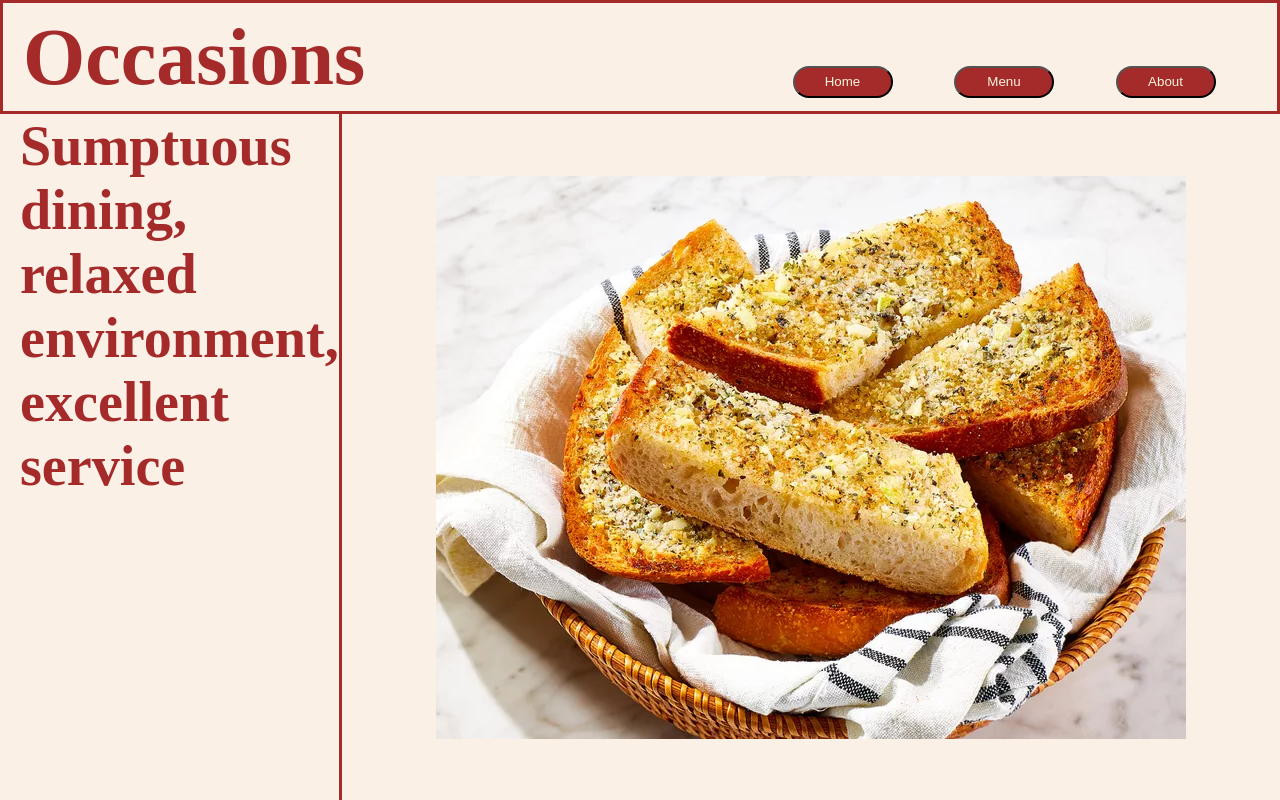
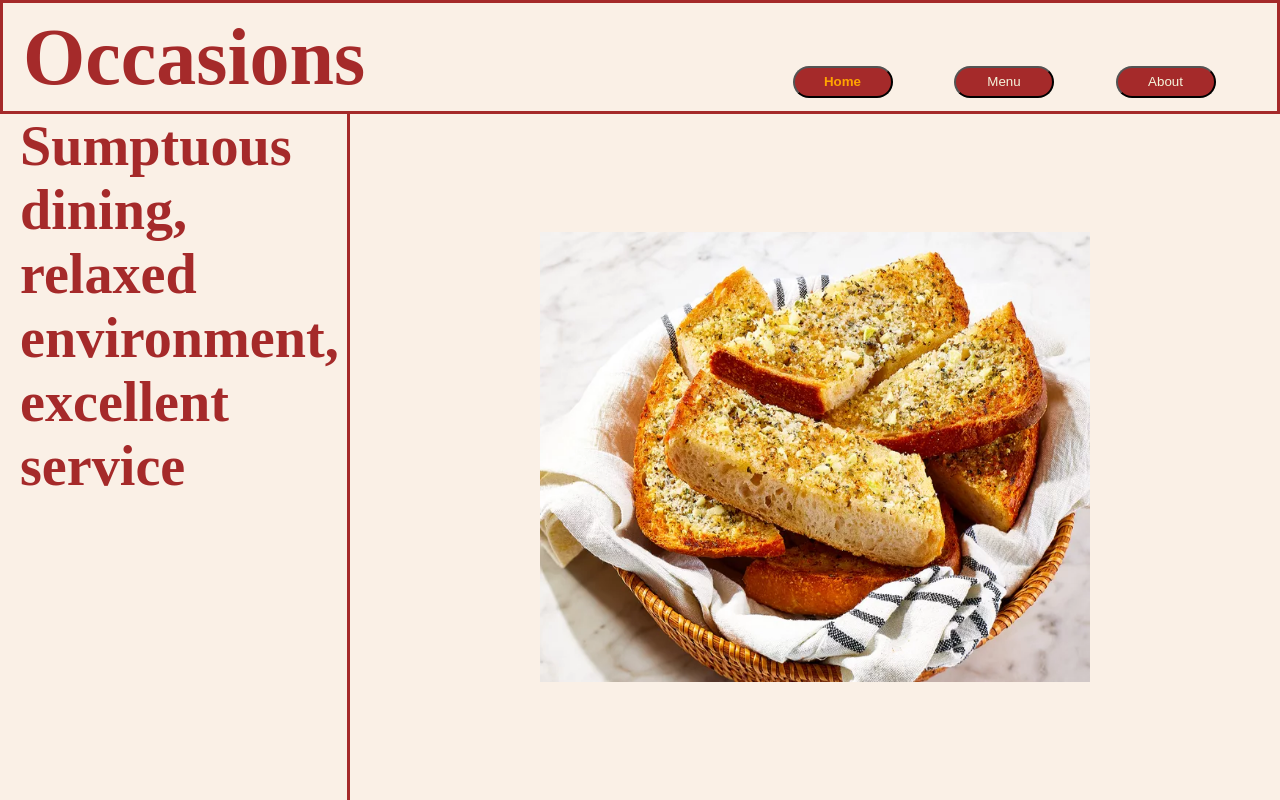
Before and after one commit to Stream5937/Odin-Restaurant-page, a website built with webpack: page src/index.html in a window 1280 px wide. Built offline with nearby package versions, Linux system fonts and the light colour scheme; files whose address does not match are found by name.

Commit message:
use separate modules per tab

```diff
--- /dev/null
+++ b/src/about.js
@@ -0,0 +1,32 @@
+//imports
+import image3 from '../assets/images/potatoSalad.png';
+
+//about tab -----------------------------------------------------------------------------
+
+//sidebar text about page version
+export const sideBarText_about = () => {
+    const listItem = document.createElement('li');
+    const heading = document.createElement('h3');
+    heading.innerText="About text";
+    listItem.appendChild(heading);
+    listItem.classList.add("sideText_about");
+    listItem.classList.add("tab");
+    listItem.dataset.tabIndex = 2;
+    return listItem;
+}
+
+// image
+// aboutpage image image_3
+export const image3_component = () => {
+    const element = document.createElement('li');
+    // Add the image to our <li>.
+    const image_3 = new Image();
+    image_3.src = image3;
+    if(image_3 && image_3.style) {
+        image_3.style.height = '450px';
+        image_3.style.width = '550px';
+    }
+    element.appendChild(image_3);
+    element.dataset.tabIndex = 2;
+    return element;
+}
--- /dev/null
+++ b/src/home.js
@@ -0,0 +1,35 @@
+//imports
+import image1 from '../assets/images/garlicBread.png';
+
+//home tab -----------------------------------------------------------------------------
+
+//sidebar text home page version
+export const sideBarText_home = () => {
+    const listItem = document.createElement('li');
+    const heading = document.createElement('h3');
+    heading.innerText="Sumptuous dining, relaxed environment, excellent service";
+    listItem.appendChild(heading);
+    listItem.classList.add("sideText_home");
+    listItem.classList.add("tab");
+    listItem.dataset.tabIndex = 0;
+    return listItem;
+}
+
+// image
+//homepage image image_1
+export const image1_component = () => {
+    const element = document.createElement('li');
+    // Add the image to our <li>.
+    const image_1 = new Image();
+    image_1.src = image1;
+    if(image_1 && image_1.style) {
+        image_1.style.height = '450px';
+        image_1.style.width = '550px';
+    }
+    element.appendChild(image_1);
+    element.dataset.tabIndex = 0;
+    //element.style.width = '300px';
+    //element.style.height = 'auto';
+
+    return element;
+}
--- a/src/index.html
+++ b/src/index.html
@@ -3,14 +3,12 @@
 <head>
     <meta charset="UTF-8">
     <meta name="viewport" content="width=device-width, initial-scale=1.0">
-    <!--link rel="stylesheet" href="style.css" type="text/javascript"-->
     <title>Occasions</title>
 </head>
 <body>
-
     <header>
         <div id="headName">
-
+            <!--from functions.js module-->
         </div>
         <nav>
             <button data-num ="0" id="btn0" class="default-tab">Home</button>
@@ -19,16 +17,17 @@
         </nav>
     </header>
     <div class="container">
-        <div class="sideBar">
-            <ul class="tabs-sidebar"></ul>
+        <div id="sideBar">
+            <ul class="tabs-sidebar">
+                 <!--from home/menu/about.js modules-->
+            </ul>
         </div>
         <div id="content">
-            <ul class="tabs-content"></ul>
+            <ul class="tabs-content">
+                <!--from home/menu/about.js modules-->
+            </ul>
         </div>
     </div>
-    <!--script src = './index.js' type="text/javascript"-->
-    <script src="bundle.js"></script>
-    </script>
-
+        <script src="bundle.js"></script>
 </body>
 </html>
--- a/src/index.js
+++ b/src/index.js
@@ -1,23 +1,31 @@
 import './style.css';
-import {head_name,sideBarText_home,sideBarText_menu,sideBarText_about,image1_component,image2_component,      image3_component} from './functions.js';
+import {head_name} from './functions.js';
+
+import {sideBarText_home,image1_component} from './home.js';
+import {sideBarText_menu,image2_component} from './menu.js';
+import {sideBarText_about,image3_component} from './about.js';
+
 
 //set the Restaurant name
 document.querySelector('#headName').appendChild(head_name());
 
 const contentTabsList = document.querySelector('.tabs-content');
+//console.log(`at 11: ${contentTabsList}`);
 contentTabsList.appendChild(image1_component());
 contentTabsList.appendChild(image2_component());
 contentTabsList.appendChild(image3_component());
+//console.log(`at 15: ${contentTabsList}`);
+
 
 const sideBarTabsList = document.querySelector('.tabs-sidebar');
+//console.log(`at 17: ${sideBarTabsList}`);
 sideBarTabsList.appendChild(sideBarText_home());
 sideBarTabsList.appendChild(sideBarText_menu());
 sideBarTabsList.appendChild(sideBarText_about());
+//console.log(`at 22: ${sideBarTabsList}`);
 
 let tabIndex = 0; //default
 const buttonContainer = document.querySelector("nav");
-
-
 
 // Converting HTML collection to array
 const buttons = [...buttonContainer.children];
@@ -25,45 +33,71 @@ const buttons = [...buttonContainer.children];
 //find default tab button and tab index
 let defaultTabIndex = -1;
 buttons.forEach(findDefault);
+
 function findDefault(item, index, arr){
- console.log(`index: ${index}, item: ${arr[index]} buttonNumber: ${arr[index].dataset.num}`);
- if(arr[index].classList.contains('default-tab')) { defaultTabIndex = index;}
+ //console.log(`index: ${index}, item: ${arr[index]} buttonNumber: ${arr[index].dataset.num}`);
+ if(arr[index].classList.contains('default-tab')) {
+    defaultTabIndex = index;
+    buttons[defaultTabIndex].classList.add('active');
+  }
 }
-console.log(`defaultTabIndex = ${defaultTabIndex}`);
+//console.log(`defaultTabIndex = ${defaultTabIndex}`);
 
 // Selecting sideBar and content containers
 const sidebarContainer = document.querySelector('.tabs-sidebar');
+//console.log(`sidebarContainer: ${JSON.stringify(sidebarContainer)}`);
 const contentContainer = document.querySelector('.tabs-content');
-
+//console.log(`contentContainer: ${JSON.stringify(contentContainer)}`);
 // Converting HTML collections to arrays
+/*
 const tabSidebar = [...sidebarContainer.children];
 const tabContents = [...contentContainer.children];
+*/
+const tabSidebar = [...sideBarTabsList.children];
+const tabContents = [...contentTabsList.children];
 
+//console.log(`tabSidebar: ${tabSidebar}`);
+//console.log(`tabContents: ${tabContents}`);
 
 //prevent display if not default
+
 tabIndex = defaultTabIndex;
+//console.log(`tabIndex: ${tabIndex}`);
+
+/*
 //sidebar
 tabSidebar.forEach(showCurrentSidebar);
 
 function showCurrentSidebar(item, index, arr) {
   arr[index].style['display'] = 'none';
-  console.log(`at func sidebar tabIndex: ${tabIndex}`);
+  //console.log(`at func sidebar, index ${index}, tabIndex: ${tabIndex}`);
   if(index === tabIndex){
     arr[index].style['display'] = 'grid';
     console.log(`arr: ${arr}, arr[${index}].style: ${arr[index].style}`);
   }
 }
+*/
 
 //content
 tabContents.forEach(showCurrentContent);
 
 function showCurrentContent(item, index, arr){
   arr[index].style['display'] = 'none';
-  console.log(`at func content tabIndex: ${tabIndex}`);
+  //console.log(`at func content tabIndex: ${tabIndex}`);
   if(index === tabIndex){
     arr[index].style['display'] = 'grid';
-    console.log(`arr: ${arr}, arr[${index}].style: ${arr[index].style}`);
+    //console.log(`arr: ${arr}, arr[${index}].style: ${arr[index].style}`);
   }
+}
+
+//sideBar
+tabSidebar.forEach(showCurrentSidebar);
+
+function showCurrentSidebar(item, index, arr) {
+    item.style.display = 'none';
+    if(index === tabIndex){
+      item.style.display= 'grid';
+    }
 }
 
 //button event listener(s)
@@ -83,11 +117,19 @@ buttonContainer.addEventListener ("click", function(event) {
       tabIndex = 2;
       break;
     default:
-      //tabIndex = 0;
+      tabIndex = 0;
       break
   }
+  //clear indication of active button
+  buttons.forEach( (item, index, arr) =>{
+    buttons[index].classList.remove('active');
+  });
+  //indicate active button
+  buttons[tabIndex].classList.add('active');
+
   //update display
   console.log(`btn event tabIndex: ${tabIndex}`);
   tabSidebar.forEach(showCurrentSidebar);
   tabContents.forEach(showCurrentContent);
+
 });
--- /dev/null
+++ b/src/menu.js
@@ -0,0 +1,32 @@
+//imports
+import image2 from '../assets/images/mapleSprouts.png';
+
+//menu tab -----------------------------------------------------------------------------
+
+//sidebar text menu page version
+export const sideBarText_menu = () => {
+    const listItem = document.createElement('li');
+    const heading = document.createElement('h3');
+    heading.innerText="Menu text";
+    listItem.appendChild(heading);
+    listItem.classList.add("sideText_menu");
+    listItem.classList.add("tab");
+    listItem.dataset.tabIndex = 1;
+    return listItem;
+}
+
+// image
+// menupage image image_2
+export const image2_component = () => {
+    const element = document.createElement('li');
+    // Add the image to our <li>.
+    const image_2 = new Image();
+    image_2.src = image2;
+    if(image_2 && image_2.style) {
+        image_2.style.height = '450px';
+        image_2.style.width = '550px';
+    }
+    element.appendChild(image_2);
+    element.dataset.tabIndex = 1;
+    return element;
+}
--- a/src/style.css
+++ b/src/style.css
@@ -94,18 +94,20 @@ div.container{
 
 }
 
-div.sideBar{
+div#sideBar{
+/*div.sideBar{*/
     display:grid;
     grid-area: 1/1/2/2;
     background-color:linen ;
     height:100%;
-    width: 100%;
+    width: 350px;
     border-right: 3px;
     border-color: brown;
     border-style: solid;
     border-top: none;
     border-bottom: none;
     border-left: none;
+    grid-template-columns: 1fr;
 }
 
 .sideText_home {
--- a/webpack.config.js
+++ b/webpack.config.js
@@ -13,10 +13,13 @@ module.exports = {
         template: './src/index.html',
         title: 'Restaurant Page',
         watchFiles: ['./src/*.*', './src/index.js', './src/index.html', 'public/**/*'],
-        inject:false,
+        inject:false,   //stops double loading
     }),
   ],
   output: {
+    //NOT using  .[contenthash]  to provide unique bundle name each time thus avoid build from cache
+    //Not working filename: 'bundle.[contenthash].js',
+    //Not working filename: '[name].[contenthash].js',
     filename: 'bundle.js',
     path: path.resolve(__dirname, 'dist'),
     clean:true,
@@ -33,4 +36,19 @@ module.exports = {
       },
     ]
   },
+  /* dealing with caching NOT working yet!
+  optimization: {
+    runtimeChunk: 'single',
+    moduleIds: 'deterministic',       //  'hashed',
+    splitChunks: {
+        cacheGroups: {
+            vendor: {
+                test: /[\\/]node_modules[\\/]/,
+                name: 'vendors',
+                chunks: 'all',
+            },
+        },
+    },
+},
+*/
 };
```
Also changed, not shown: src/functions.js (+7 -6 lines), assets/images/mapleSprouts.png (added), assets/images/potatoSalad.png (added).
